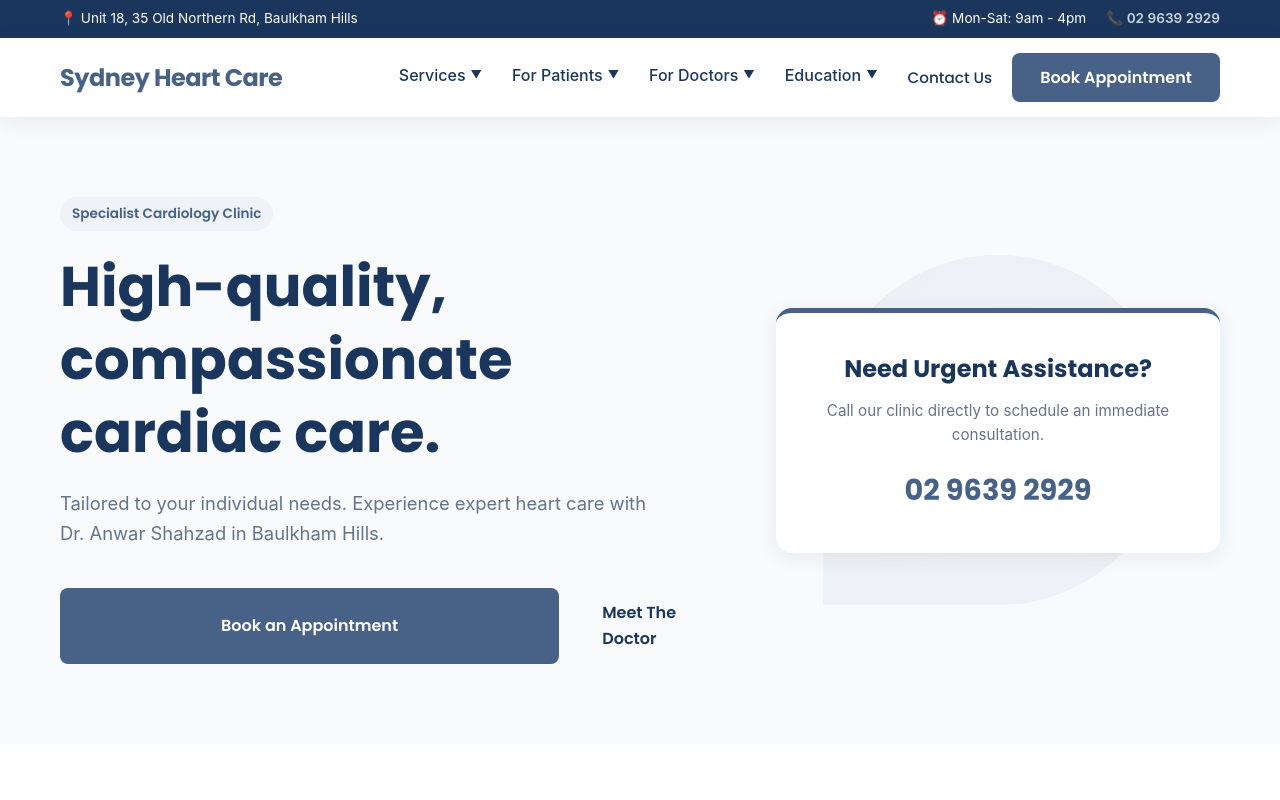
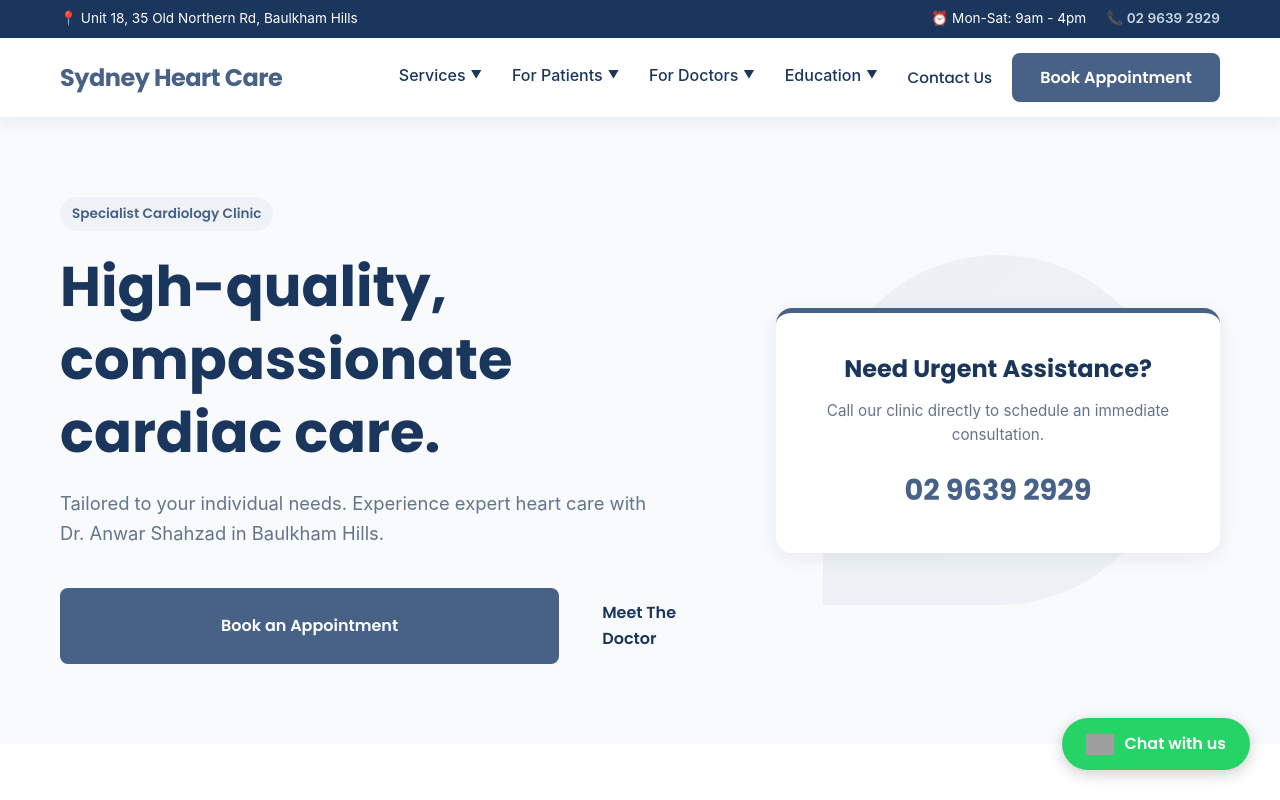
Before and after one commit to Vvk0105/Sydney_Heart_Care_Public, a React (Vite) app: page / in a window 1280 px wide. Shown: the top 800 px of the page. Built offline with nearby package versions, Linux system fonts and the light colour scheme; no server answers; grey boxes are pictures that could not be loaded.

Commit message:
added whatspp icon in all pages

```diff
--- a/src/App.css
+++ b/src/App.css
@@ -854,3 +854,50 @@
         justify-content: center;
     }
 }
+
+/* ========================================
+   WhatsApp Floating Button
+   ======================================== */
+.whatsapp-float {
+    position: fixed;
+    bottom: 30px;
+    right: 30px;
+    background-color: #25d366;
+    color: white !important;
+    padding: 12px 24px;
+    border-radius: 50px;
+    display: flex;
+    align-items: center;
+    justify-content: center;
+    gap: 10px;
+    text-decoration: none;
+    box-shadow: 0 4px 15px rgba(0, 0, 0, 0.2);
+    z-index: 9999;
+    transition: all 0.3s cubic-bezier(0.4, 0, 0.2, 1);
+    font-family: 'Poppins', sans-serif;
+    font-weight: 600;
+}
+
+.whatsapp-float:hover {
+    transform: translateY(-5px) scale(1.05);
+    background-color: #128c7e;
+    box-shadow: 0 6px 20px rgba(0, 0, 0, 0.3);
+}
+
+.whatsapp-icon {
+    width: 28px;
+    height: 28px;
+    object-fit: contain;
+}
+
+@media (max-width: 768px) {
+    .whatsapp-float {
+        bottom: 20px;
+        right: 20px;
+        padding: 12px;
+        border-radius: 50%;
+    }
+    .whatsapp-float span {
+        display: none;
+    }
+}
--- a/src/App.jsx
+++ b/src/App.jsx
@@ -24,6 +24,7 @@
 import UploadReportsPage from './pages/UploadReportsPage';
 import UploadReferralPage from './pages/UploadReferralPage';
 import ReferralSuccessPage from './pages/ReferralSuccessPage';
+import WhatsAppButton from './components/WhatsAppButton';
 import './App.css';
 
 function App() {
@@ -67,6 +68,7 @@
 
                 <Route path="*" element={<Navigate to="/" replace />} />
             </Routes>
+            <WhatsAppButton />
         </Router>
     );
 }
--- a/src/components/PageLayout.jsx
+++ b/src/components/PageLayout.jsx
@@ -73,6 +73,7 @@
                 </div>
             </footer>
         </div>
+
     );
 };
 
--- /dev/null
+++ b/src/components/WhatsAppButton.jsx
@@ -0,0 +1,26 @@
+import React from 'react';
+
+const WhatsAppButton = () => {
+    const whatsappNumber = '61412705370';
+    const message = "Hello Sydney Heart Care, I would like to enquire about your services.";
+    const whatsappLink = `https://wa.me/${whatsappNumber}?text=${encodeURIComponent(message)}`;
+
+    return (
+        <a
+            href={whatsappLink}
+            target="_blank"
+            rel="noopener noreferrer"
+            className="whatsapp-float"
+            aria-label="Contact us on WhatsApp"
+        >
+            <img
+                src="https://cdn-icons-png.flaticon.com/512/220/220236.png"
+                alt="WhatsApp"
+                className="whatsapp-icon"
+            />
+            <span>Chat with us</span>
+        </a>
+    );
+};
+
+export default WhatsAppButton;
```
